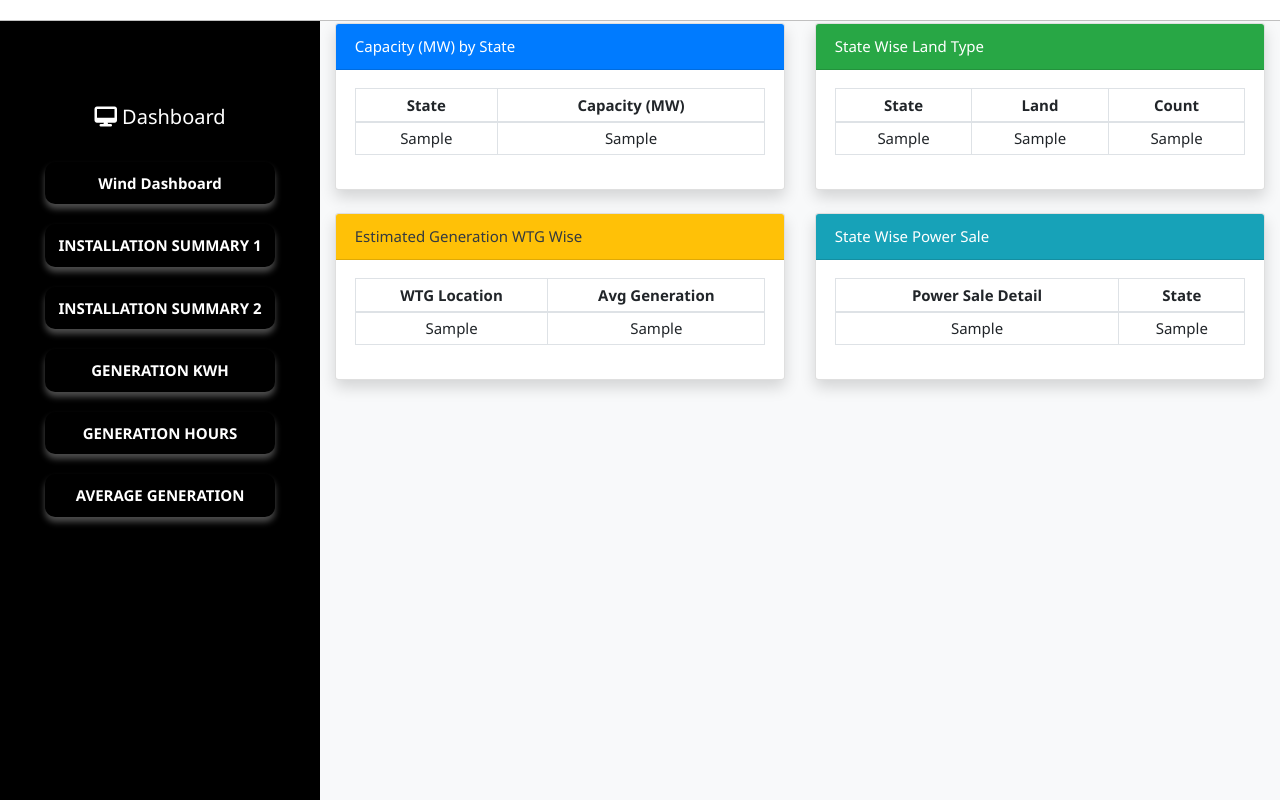
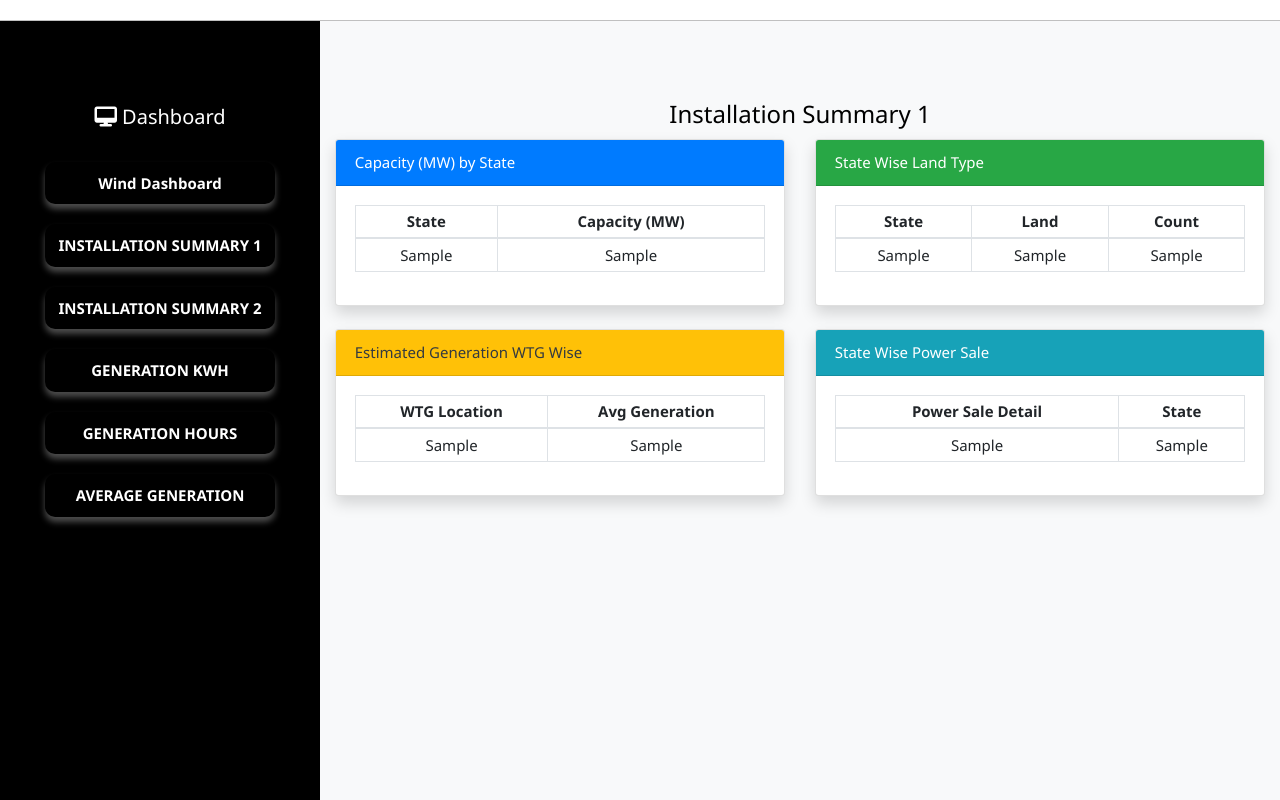
Before and after one commit to teim-projects/re_dashboard, a Django app: template solardashboard/templates/solar_summary1.html in a window 1280 px wide. Run offline with Django 5.2, Linux system fonts and the light colour scheme; the template is opened without the code that fills it: most values are stand-ins (such as "Sample title", 1, 10 or a date in 2020); some libraries are stand-ins or nearby versions.

Commit message:
Update solar_summary1.html

```diff
--- a/solardashboard/templates/solar_summary1.html
+++ b/solardashboard/templates/solar_summary1.html
@@ -2,9 +2,9 @@
 {% load static %}
 
 {% block content %}
-<div class="container mt-4">
+<div class="container" style="margin-top: 100px;">
   <div class="row">
-
+<h3 class="text-center" >Installation Summary 1</h3>
     <!-- Capacity by State -->
     <div class="col-md-6 mb-4">
       <div class="card shadow">
@@ -28,7 +28,7 @@
         </div>
       </div>
     </div>
-
+<br>
     <!-- State Wise Land Type -->
     <div class="col-md-6 mb-4">
       <div class="card shadow">
```
